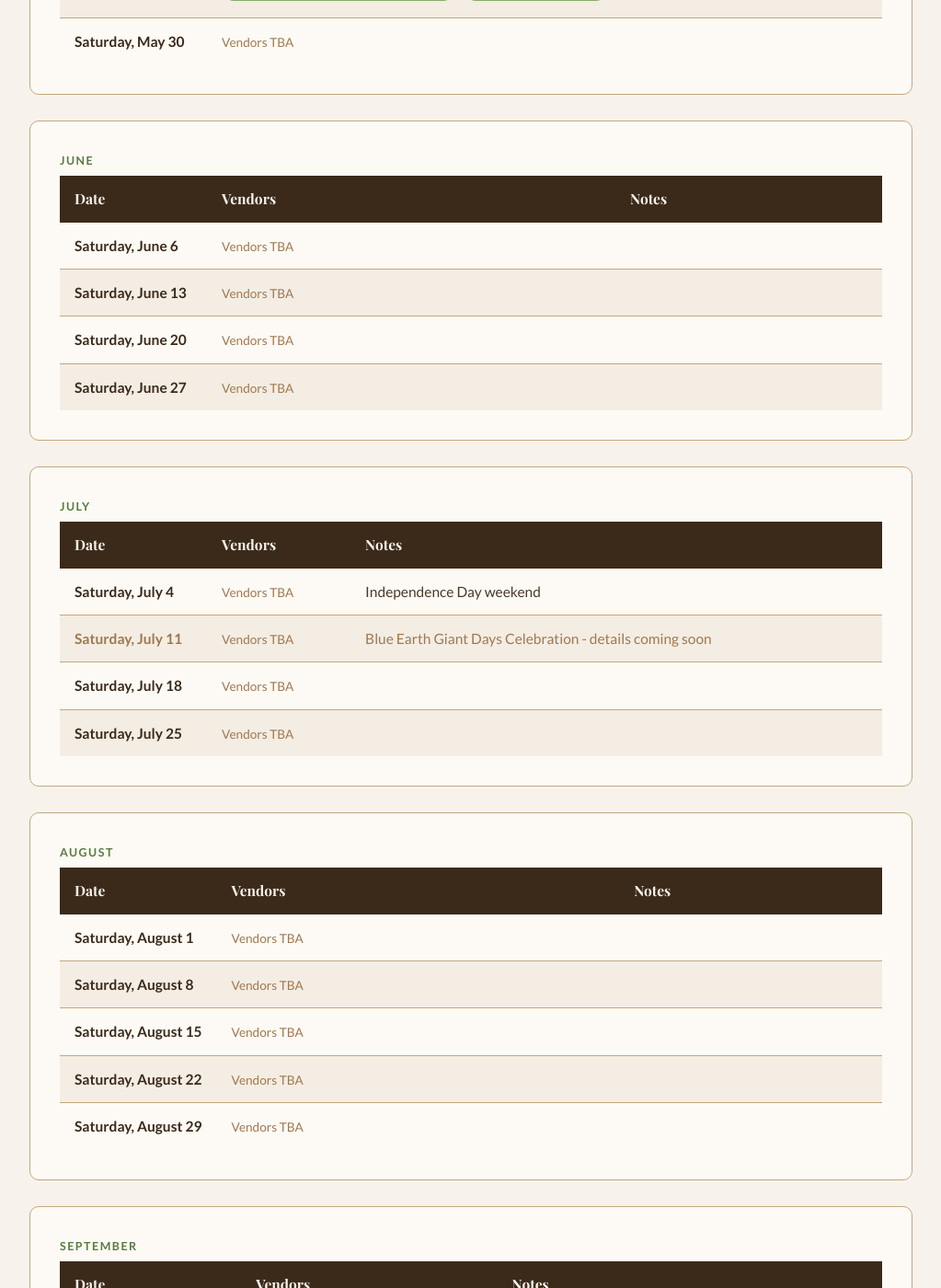
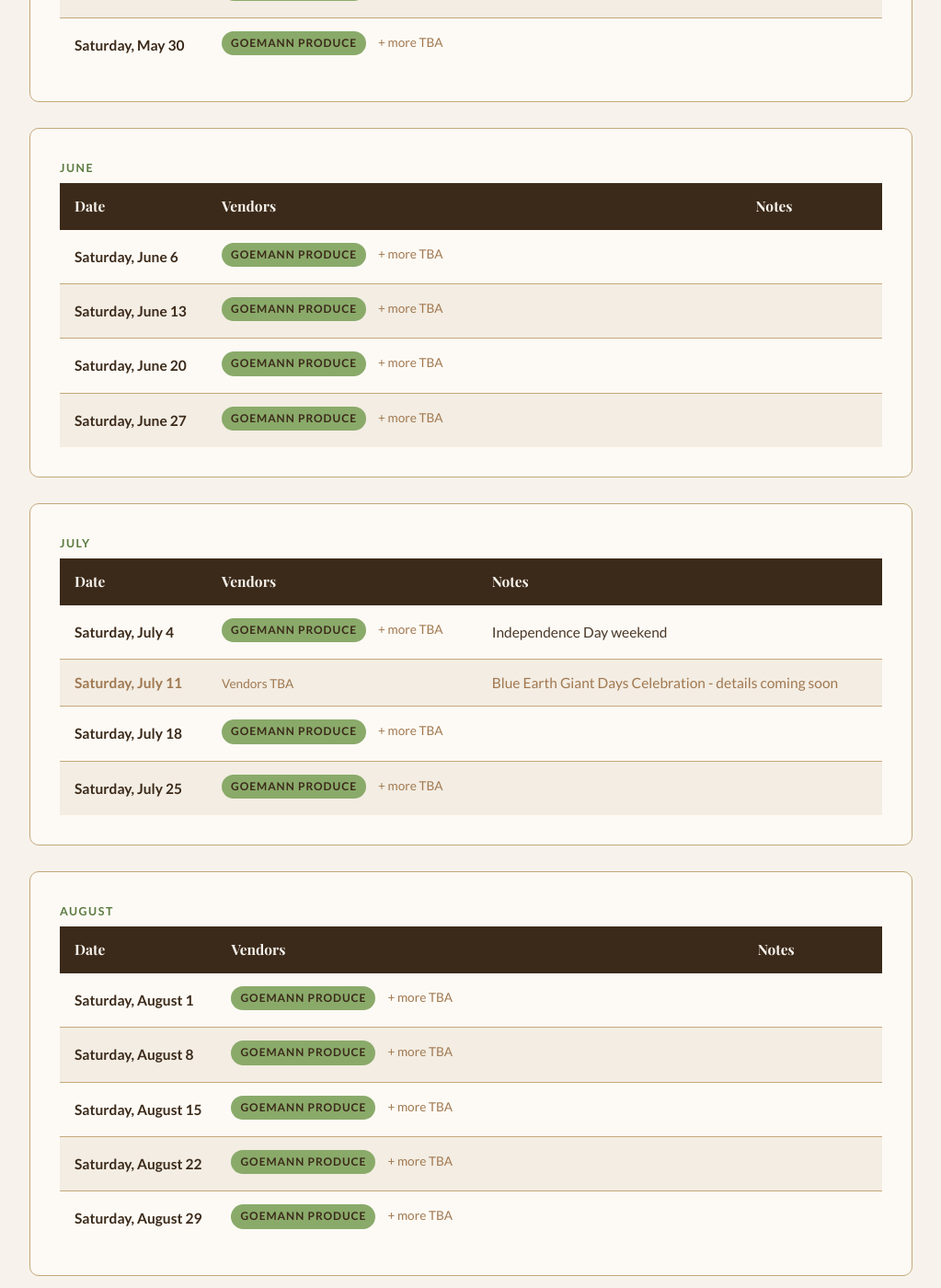
Before and after one commit to blueearthcommunitymarket/blueearthcommunitymarket.github.io, a Jekyll site: the page built from calendar/index.html, in a window 1280 px wide and 1400 px high, scrolled down 902 px. Shown: the whole window at 92% size, without its empty margins (128-1151 px from the left). Built offline with Jekyll 4.4.1, drawn with Linux system fonts in a browser that asks for light colours; some web fonts are replaced; some of the changed text lies outside the part shown.

Commit message:
Full calendar update: correct May 23, add Goemann Produce through Sept, sort vendors alphabetically

```diff
--- a/calendar/index.html
+++ b/calendar/index.html
@@ -30,9 +30,9 @@
                 <tr>
                     <td class="market-date grand-opening">Saturday, May 2</td>
                     <td>
+                        <span class="tag">Alluring Tranquility</span>
                         <span class="tag">Blue Earth Cooperative Bakery</span>
                         <span class="tag">Ghostly Paracord</span>
-                        <span class="tag">Alluring Tranquility</span>
                         <span class="tag">Goemann Produce</span>
                     </td>
                     <td class="grand-opening">Grand Opening - Season Kickoff!</td>
@@ -43,8 +43,8 @@
                         <span class="tag">Blue Earth Cooperative Bakery</span>
                         <span class="tag">Broken Nickel Plants</span>
                         <span class="tag">Ghostly Paracord</span>
+                        <span class="tag">Goemann Produce</span>
                         <span class="tag">Ope! Oddities</span>
-                        <span class="tag">Goemann Produce</span>
                     </td>
                     <td></td>
                 </tr>
@@ -60,14 +60,16 @@
                 <tr>
                     <td class="market-date">Saturday, May 23</td>
                     <td>
-                        <span class="tag">Blue Earth Cooperative Bakery</span>
                         <span class="tag">Goemann Produce</span>
                     </td>
                     <td></td>
                 </tr>
                 <tr>
                     <td class="market-date">Saturday, May 30</td>
-                    <td><span style="font-size: 0.85rem; color: var(--brown-light);">Vendors TBA</span></td>
+                    <td>
+                        <span class="tag">Goemann Produce</span>
+                        <span style="font-size: 0.85rem; color: var(--brown-light); margin-left: 4px;">+ more TBA</span>
+                    </td>
                     <td></td>
                 </tr>
             </tbody>
@@ -87,22 +89,34 @@
             <tbody>
                 <tr>
                     <td class="market-date">Saturday, June 6</td>
-                    <td><span style="font-size: 0.85rem; color: var(--brown-light);">Vendors TBA</span></td>
+                    <td>
+                        <span class="tag">Goemann Produce</span>
+                        <span style="font-size: 0.85rem; color: var(--brown-light); margin-left: 4px;">+ more TBA</span>
+                    </td>
                     <td></td>
                 </tr>
                 <tr>
                     <td class="market-date">Saturday, June 13</td>
-                    <td><span style="font-size: 0.85rem; color: var(--brown-light);">Vendors TBA</span></td>
+                    <td>
+                        <span class="tag">Goemann Produce</span>
+                        <span style="font-size: 0.85rem; color: var(--brown-light); margin-left: 4px;">+ more TBA</span>
+                    </td>
                     <td></td>
                 </tr>
                 <tr>
                     <td class="market-date">Saturday, June 20</td>
-                    <td><span style="font-size: 0.85rem; color: var(--brown-light);">Vendors TBA</span></td>
+                    <td>
+                        <span class="tag">Goemann Produce</span>
+                        <span style="font-size: 0.85rem; color: var(--brown-light); margin-left: 4px;">+ more TBA</span>
+                    </td>
                     <td></td>
                 </tr>
                 <tr>
                     <td class="market-date">Saturday, June 27</td>
-                    <td><span style="font-size: 0.85rem; color: var(--brown-light);">Vendors TBA</span></td>
+                    <td>
+                        <span class="tag">Goemann Produce</span>
+                        <span style="font-size: 0.85rem; color: var(--brown-light); margin-left: 4px;">+ more TBA</span>
+                    </td>
                     <td></td>
                 </tr>
             </tbody>
@@ -122,7 +136,10 @@
             <tbody>
                 <tr>
                     <td class="market-date">Saturday, July 4</td>
-                    <td><span style="font-size: 0.85rem; color: var(--brown-light);">Vendors TBA</span></td>
+                    <td>
+                        <span class="tag">Goemann Produce</span>
+                        <span style="font-size: 0.85rem; color: var(--brown-light); margin-left: 4px;">+ more TBA</span>
+                    </td>
                     <td>Independence Day weekend</td>
                 </tr>
                 <tr>
@@ -132,12 +149,18 @@
                 </tr>
                 <tr>
                     <td class="market-date">Saturday, July 18</td>
-                    <td><span style="font-size: 0.85rem; color: var(--brown-light);">Vendors TBA</span></td>
+                    <td>
+                        <span class="tag">Goemann Produce</span>
+                        <span style="font-size: 0.85rem; color: var(--brown-light); margin-left: 4px;">+ more TBA</span>
+                    </td>
                     <td></td>
                 </tr>
                 <tr>
                     <td class="market-date">Saturday, July 25</td>
-                    <td><span style="font-size: 0.85rem; color: var(--brown-light);">Vendors TBA</span></td>
+                    <td>
+                        <span class="tag">Goemann Produce</span>
+                        <span style="font-size: 0.85rem; color: var(--brown-light); margin-left: 4px;">+ more TBA</span>
+                    </td>
                     <td></td>
                 </tr>
             </tbody>
@@ -157,27 +180,42 @@
             <tbody>
                 <tr>
                     <td class="market-date">Saturday, August 1</td>
-                    <td><span style="font-size: 0.85rem; color: var(--brown-light);">Vendors TBA</span></td>
+                    <td>
+                        <span class="tag">Goemann Produce</span>
+                        <span style="font-size: 0.85rem; color: var(--brown-light); margin-left: 4px;">+ more TBA</span>
+                    </td>
                     <td></td>
                 </tr>
                 <tr>
                     <td class="market-date">Saturday, August 8</td>
-                    <td><span style="font-size: 0.85rem; color: var(--brown-light);">Vendors TBA</span></td>
+                    <td>
+                        <span class="tag">Goemann Produce</span>
+                        <span style="font-size: 0.85rem; color: var(--brown-light); margin-left: 4px;">+ more TBA</span>
+                    </td>
                     <td></td>
                 </tr>
                 <tr>
                     <td class="market-date">Saturday, August 15</td>
-                    <td><span style="font-size: 0.85rem; color: var(--brown-light);">Vendors TBA</span></td>
+                    <td>
+                        <span class="tag">Goemann Produce</span>
+                        <span style="font-size: 0.85rem; color: var(--brown-light); margin-left: 4px;">+ more TBA</span>
+                    </td>
                     <td></td>
                 </tr>
                 <tr>
                     <td class="market-date">Saturday, August 22</td>
-                    <td><span style="font-size: 0.85rem; color: var(--brown-light);">Vendors TBA</span></td>
+                    <td>
+                        <span class="tag">Goemann Produce</span>
+                        <span style="font-size: 0.85rem; color: var(--brown-light); margin-left: 4px;">+ more TBA</span>
+                    </td>
                     <td></td>
                 </tr>
                 <tr>
                     <td class="market-date">Saturday, August 29</td>
-                    <td><span style="font-size: 0.85rem; color: var(--brown-light);">Vendors TBA</span></td>
+                    <td>
+                        <span class="tag">Goemann Produce</span>
+                        <span style="font-size: 0.85rem; color: var(--brown-light); margin-left: 4px;">+ more TBA</span>
+                    </td>
                     <td></td>
                 </tr>
             </tbody>
@@ -197,22 +235,34 @@
             <tbody>
                 <tr>
                     <td class="market-date">Saturday, September 5</td>
-                    <td><span style="font-size: 0.85rem; color: var(--brown-light);">Vendors TBA</span></td>
+                    <td>
+                        <span class="tag">Goemann Produce</span>
+                        <span style="font-size: 0.85rem; color: var(--brown-light); margin-left: 4px;">+ more TBA</span>
+                    </td>
                     <td>Labor Day weekend</td>
                 </tr>
                 <tr>
                     <td class="market-date">Saturday, September 12</td>
-                    <td><span style="font-size: 0.85rem; color: var(--brown-light);">Vendors TBA</span></td>
+                    <td>
+                        <span class="tag">Goemann Produce</span>
+                        <span style="font-size: 0.85rem; color: var(--brown-light); margin-left: 4px;">+ more TBA</span>
+                    </td>
                     <td></td>
                 </tr>
                 <tr>
                     <td class="market-date">Saturday, September 19</td>
-                    <td><span style="font-size: 0.85rem; color: var(--brown-light);">Vendors TBA</span></td>
+                    <td>
+                        <span class="tag">Goemann Produce</span>
+                        <span style="font-size: 0.85rem; color: var(--brown-light); margin-left: 4px;">+ more TBA</span>
+                    </td>
                     <td></td>
                 </tr>
                 <tr>
                     <td class="market-date">Saturday, September 26</td>
-                    <td><span style="font-size: 0.85rem; color: var(--brown-light);">Vendors TBA</span></td>
+                    <td>
+                        <span class="tag">Goemann Produce</span>
+                        <span style="font-size: 0.85rem; color: var(--brown-light); margin-left: 4px;">+ more TBA</span>
+                    </td>
                     <td></td>
                 </tr>
             </tbody>
```
Also changed, not shown: other parts of calendar/index.html (+1 -0 lines).
